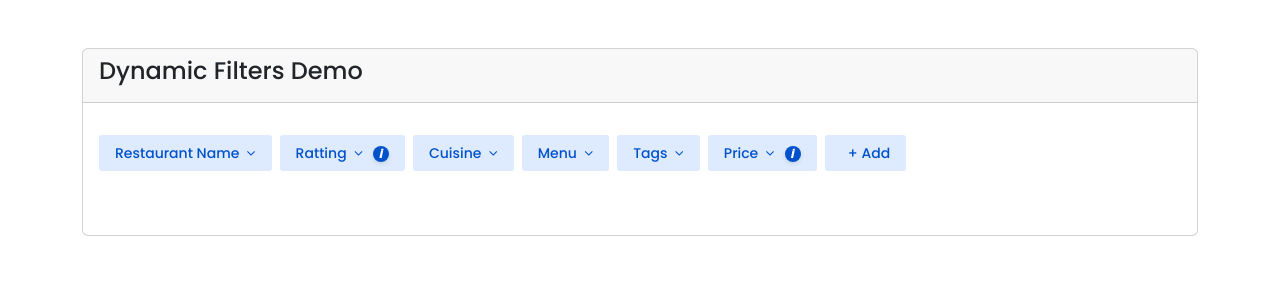
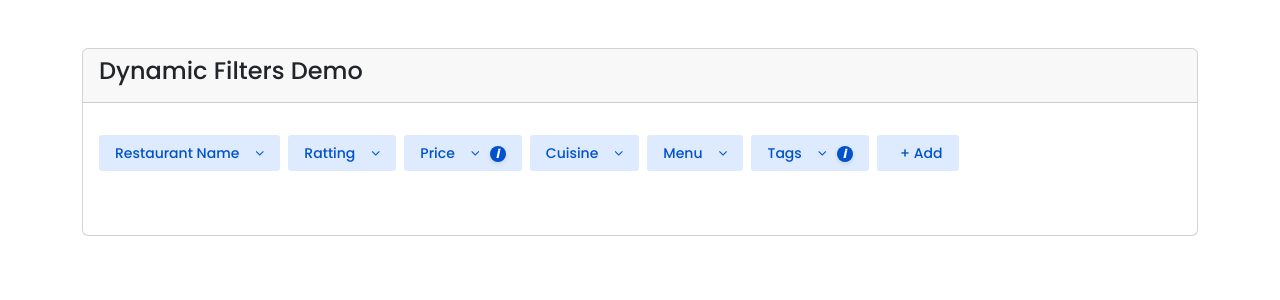
Before and after one commit to DipakJavre/ng-dynamic-filters, an Angular app: page / in a window 1280 px wide. Shown: the top 300 px of the page. Built offline with nearby package versions, Linux system fonts and the light colour scheme.

Commit message:
:sparkles: Added selected filter editor

```diff
--- a/src/app/app.component.html
+++ b/src/app/app.component.html
@@ -8,7 +8,7 @@
       </div>
       <div class="card-body">
         <div class="mt-3 mb-5">
-          <lib-dynamic-filters [filterList]="filterList" (result)="filterResults($event)"></lib-dynamic-filters>
+          <lib-dynamic-filters [filterList]="filterColumnList" (result)="filterResults($event)"></lib-dynamic-filters>
         </div>
 
 
--- a/src/app/app.component.ts
+++ b/src/app/app.component.ts
@@ -18,7 +18,7 @@ import { menuList } from './dynamic-filters/utils/restaurants_records';
   providers: [FakeApiService],
 })
 export class AppComponent {
-  filterList: FilterDefinition[] = [
+  filterColumnList: FilterDefinition[] = [
     {
       field: 'name',
       label: 'Restaurant Name',
@@ -31,7 +31,15 @@ export class AppComponent {
       field: 'rating',
       label: 'Ratting',
       isVisibleInRow: true,
-      fieldInformation: 'Rating of the restaurant',
+      type: {
+        dataType: 'number',
+      },
+    },
+    {
+      field: 'price',
+      label: 'Price',
+      isVisibleInRow: true,
+      fieldInformation: 'Filter records based on price range',
       type: {
         dataType: 'number',
       },
@@ -73,6 +81,7 @@ export class AppComponent {
       field: 'tags',
       label: 'Tags',
       isVisibleInRow: true,
+      fieldInformation: 'Filter records based on tags',
       type: {
         dataType: 'select',
         options: [
@@ -84,15 +93,7 @@ export class AppComponent {
           { value: 'gourmet', label: 'Gourmet' },
         ],
         isMultiple: true,
-      },
-    },
-    {
-      field: 'price',
-      label: 'Price',
-      isVisibleInRow: true,
-      fieldInformation: 'Filter records based on price range',
-      type: {
-        dataType: 'number',
+        allowSearch: false,
       },
     },
   ];
@@ -212,11 +213,11 @@ export class AppComponent {
 
   onSearchFactory(): (searchText: string, fieldKey: string) => void {
     return (searchText: string, fieldKey: string) => {
-      const field = this.filterList.find((f) => f.field === fieldKey);
+      const field = this.filterColumnList.find((f) => f.field === fieldKey);
       if (field) {
         field.type.options = this.filteredOptions(searchText);
         setTimeout(() => {
-          this.filterList = [...this.filterList];
+          this.filterColumnList = [...this.filterColumnList];
         }, 1000);
       }
     };
--- a/src/app/dynamic-filters/dynamic-filters.component.html
+++ b/src/app/dynamic-filters/dynamic-filters.component.html
@@ -6,10 +6,32 @@
     >
       <div *ngIf="fg.get('isVisibleInRow')?.value" class="position-relative">
         <div type="button" class="filter-btn" (click)="toggleDropdown(i)">
-          {{ fg.get("label")?.value }} &nbsp;
-          <span class="ml-2">
+          <ng-container *ngIf="(!fg.get('value')?.value?.length); else selectedFilter">
+            <label class="filter-label">
+              {{ fg.get("label")?.value }}
+            </label>
+          </ng-container>
+
+          <ng-template #selectedFilter>
+            <div class="filter-values">
+              <div class="d-flex gap-2 justify-content-between align-items-center">
+                <span class="filter-field">
+                  {{ fg.get("field")?.value }}
+                </span>
+                <span class="selected-filter-container" >
+                  <select formControlName="operator" (click)="$event.stopPropagation()">
+                    <option [value]="operator.value" *ngFor="let operator of fg.get('field')?.value | operators : filterList" >{{operator.value}}</option>
+                  </select>
+                </span>
+                <span class="filter-value">
+                  {{ fg.get("value")?.value }}
+                </span>
+              </div>
+            </div>
+          </ng-template>
+          <div class="ms-3">
             <i class="fa fa-angle-down"></i>
-          </span>
+          </div>
           <div
             class="info-icon"
             *ngIf="fieldInfoMap.get(fg.get('field')?.value)"
@@ -26,7 +48,7 @@
             >
             <div class="custom-dropdown">
               <ng-select
-                [items]="fg.get('field')?.value | operators: filterList"
+                [items]="fg.get('field')?.value | operators : filterList"
                 bindLabel="label"
                 bindValue="value"
                 formControlName="operator"
--- a/src/app/dynamic-filters/dynamic-filters.component.scss
+++ b/src/app/dynamic-filters/dynamic-filters.component.scss
@@ -16,7 +16,8 @@ $active-color: white;
 $font-family: "Segoe UI", "Roboto", "Helvetica Neue", Arial, sans-serif;
 $font-size: 14px;
 
-.button-options, .all-filter-list {
+.button-options,
+.all-filter-list {
   position: absolute;
   top: 100%;
   left: 0;
@@ -28,24 +29,23 @@ $font-size: 14px;
   box-shadow: 0 4px 8px $box-shadow-color;
   border-radius: 4px;
   margin-top: 4px;
-  .clear-filters{
+  .clear-filters {
     margin-top: 20px;
     border-top: 1px solid $border-color;
     display: flex;
     justify-content: end;
-    p{
-      margin: 10px 0 0 0 ;
+    p {
+      margin: 10px 0 0 0;
       cursor: pointer;
       font-size: 13px;
       color: $primary-color;
       font-weight: 500;
-      &:hover{
+      &:hover {
         font-weight: 600;
       }
     }
   }
 }
-
 
 .btn {
   background-color: $btn-bg-color;
@@ -70,7 +70,6 @@ $font-size: 14px;
   &:hover {
     background-color: $btn-hover-bg-color;
 
-
     &:disabled {
       background-color: $btn-disabled-bg-color;
       color: $btn-disabled-color;
@@ -79,11 +78,12 @@ $font-size: 14px;
   }
 }
 
-.add-btn, .filter-btn {
+.add-btn,
+.filter-btn {
   @extend .btn;
 }
 
-.add-btn{
+.add-btn {
   outline: none;
   border: none;
 }
@@ -215,7 +215,6 @@ $font-size: 14px;
   }
 }
 
-
 .info-icon {
   display: inline-block;
   position: relative;
@@ -246,3 +245,21 @@ $font-size: 14px;
     outline: 2px solid #ffab00;
   }
 }
+
+.selected-filter-container {
+  select {
+    border: 1px solid #ccc;
+    border-radius: 4px;
+    background-color: transparent;
+    font-size: 14px;
+    color: $primary-color;
+    text-align: center;
+
+  }
+
+  .select:focus {
+    border-color: #007bff;
+    outline: none;
+    box-shadow: 0 0 0 2px rgba(0, 123, 255, 0.25);
+  }
+}
--- a/src/app/dynamic-filters/dynamic-filters.component.ts
+++ b/src/app/dynamic-filters/dynamic-filters.component.ts
@@ -29,7 +29,7 @@ import {
   SupportedDataType,
 } from './utils/common-utilities';
 import { NgFor, NgIf } from '@angular/common';
-import { AddNewFilterComponent } from './add-new-filter/add-new-filter.component';
+import { AddNewFilterComponent } from './components/add-new-filter/add-new-filter.component';
 import { NgSelectModule } from '@ng-select/ng-select';
 import { ValueComponentMap } from './value-components/value-component-map';
 import { QueryBuilderService } from './services/query-builder.service';
@@ -94,6 +94,10 @@ export class DynamicFiltersComponent implements OnInit, OnDestroy, OnChanges {
           }
         });
       });
+      setTimeout(() => {
+        console.log('filtersForm :', this.filtersForm);
+      }, 2000);
+
   }
 
   ngOnChanges(changes: SimpleChanges): void {
```
Also changed, not shown: src/app/dynamic-filters/components/add-new-filter/add-new-filter.component.html (renamed from src/app/dynamic-filters/add-new-filter/add-new-filter.component.html), src/app/dynamic-filters/components/add-new-filter/add-new-filter.component.scss (renamed from src/app/dynamic-filters/add-new-filter/add-new-filter.component.scss), src/app/dynamic-filters/components/add-new-filter/add-new-filter.component.ts (renamed from src/app/dynamic-filters/add-new-filter/add-new-filter.component.ts), 1 other file (tests, documents, lock files or other folders).
